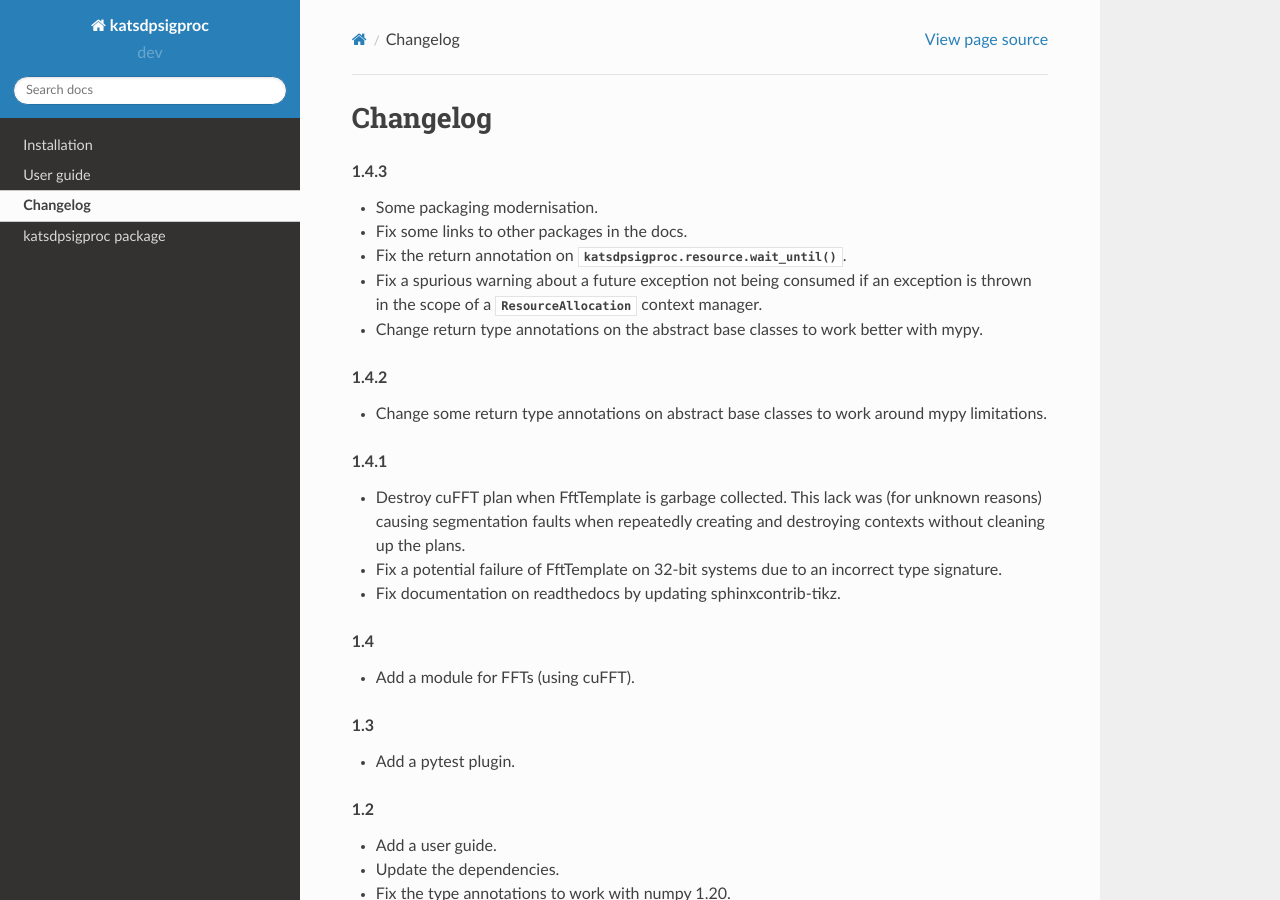
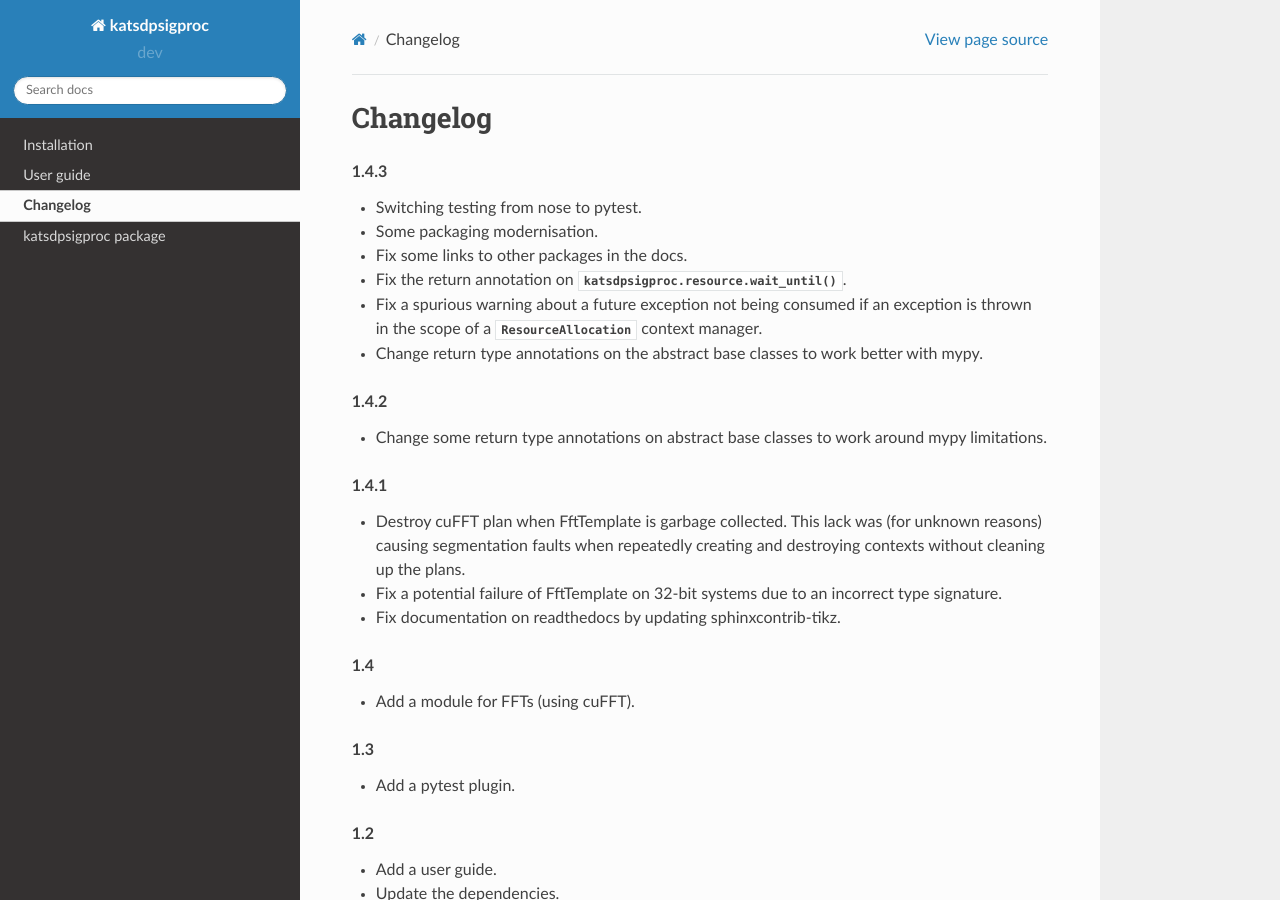
Before and after one commit to ska-sa/katsdpsigproc, a Sphinx documentation site: the page built from doc/changelog.rst, in a window 1280 px wide and 900 px high. Built offline with Sphinx 7.4.7 and the Read the Docs theme 2.0.0, drawn with Linux system fonts in a browser that asks for light colours.

Commit message:
Mention switch to pytest in changelog.

```diff
--- a/doc/changelog.rst
+++ b/doc/changelog.rst
@@ -3,6 +3,7 @@ Changelog
 
 .. rubric:: 1.4.3
 
+- Switching testing from nose to pytest.
 - Some packaging modernisation.
 - Fix some links to other packages in the docs.
 - Fix the return annotation on :meth:`katsdpsigproc.resource.wait_until`.
```
